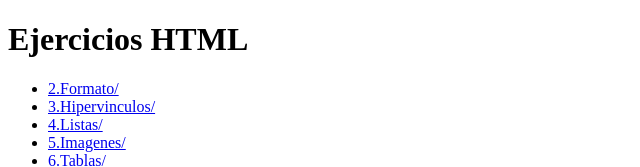
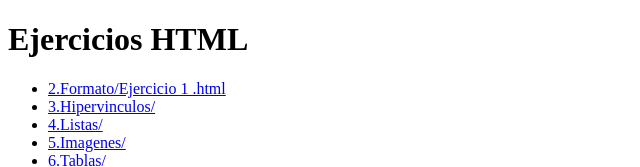
Before and after one commit to Cristian0993/html, a plain HTML site: page index.html in a window 1280 px wide. Shown: the top 167 px of the page, without its empty margins (0-640 px from the left). Drawn offline with Linux system fonts and the light colour scheme.

Commit message:
Update index.html

```diff
--- a/index.html
+++ b/index.html
@@ -7,7 +7,7 @@
 <body>
   <h1>Ejercicios HTML</h1>
   <ul>
-    <li><a href="2.Formato/">2.Formato/</a></li>
+    <li><a href="2.Formato/Ejercicio 1 .html">2.Formato/Ejercicio 1 .html</a></li>
     <li><a href="3.Hipervinculos/">3.Hipervinculos/</a></li>
     <li><a href="4.Listas/">4.Listas/</a></li>
     <li><a href="5.Imagenes/">5.Imagenes/</a></li>
```
